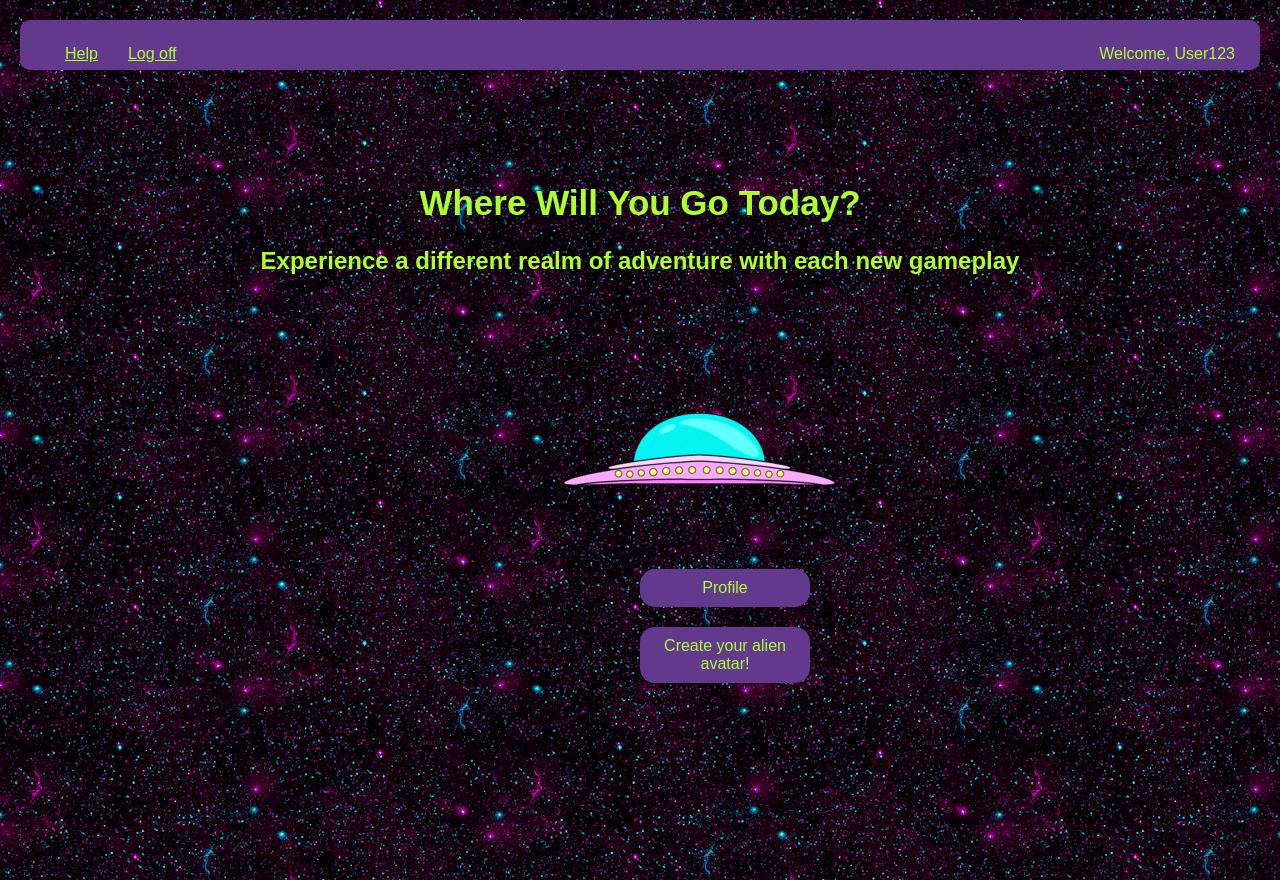
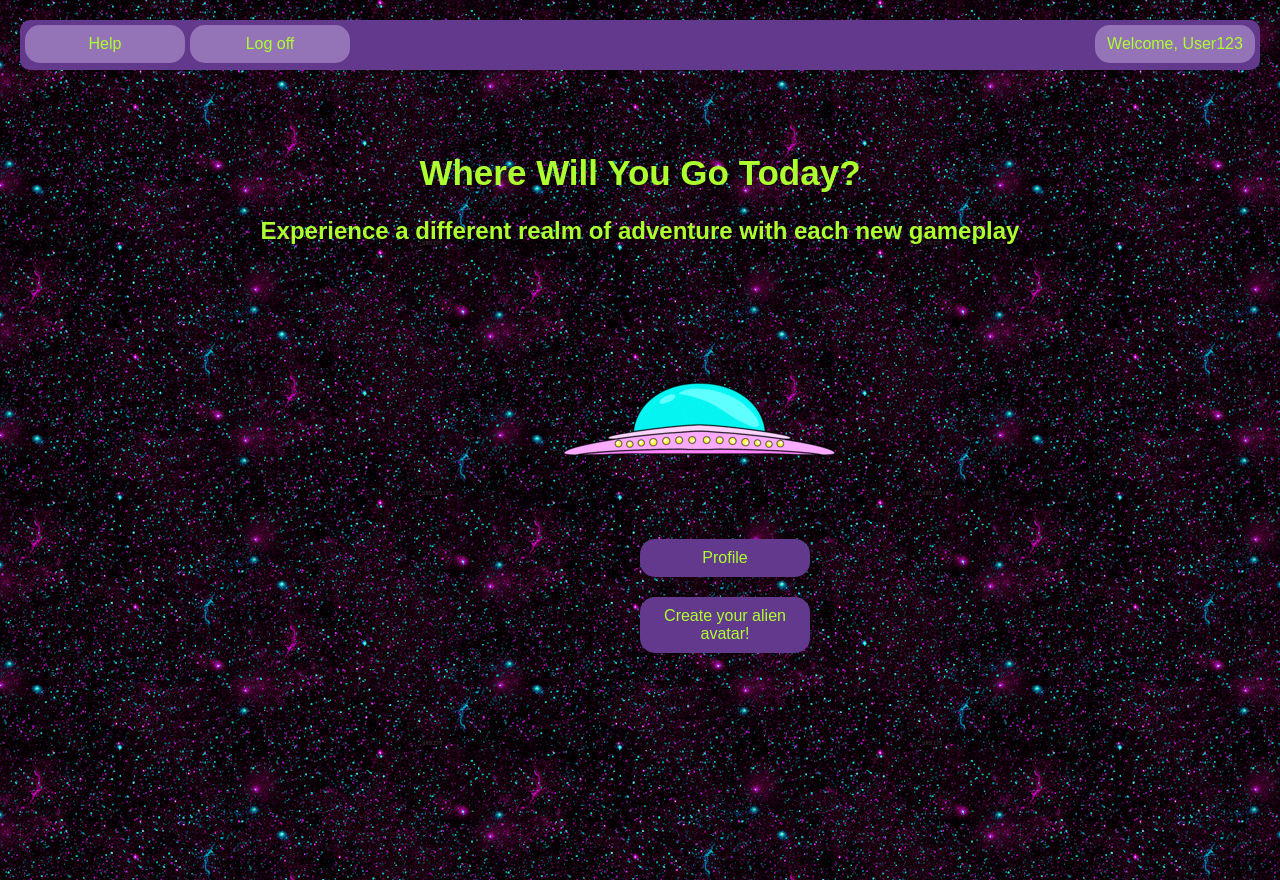
Before and after one commit to eakleine/cis440-tag, a plain HTML site: page ProjectTemplate/dashboard.html in a window 1280 px wide. Shown: the top 880 px of the page. Drawn offline with nearby package versions, Linux system fonts and the light colour scheme.

Commit message:
Add files via upload

```diff
--- a/ProjectTemplate/dashboard.html
+++ b/ProjectTemplate/dashboard.html
@@ -46,14 +46,14 @@
         }
 
         .side1 {
-            padding-left: 20px;
             float: left;
-            margin: 5px;
+            margin: 20px;
+            padding: 20px 20px;
+            margin-left: -15px;
             color: greenyellow;
         }
 
-        #side2 {
-            padding-right: 20px;
+        .side2 {
             float: right;
             margin: 5px;
             color: greenyellow;
@@ -61,7 +61,7 @@
 
         h1 {
             font-size: 35px;
-            padding-top: 70px;
+            padding-top: 40px;
         }
 
         footer {
@@ -107,6 +107,23 @@
             padding-left: 560px;
         }
 
+        #nav_bar {
+            display:inline-block;
+            background-color: rgb(148, 115, 182);
+            /*float: center;*/
+            width: 150px;
+            text-align: center;
+            padding: 10px 5px;
+            margin-top: -15px;
+            text-decoration: none;
+            color: greenyellow;
+            border-top-left-radius: 15px;
+            border-top-right-radius: 15px;
+            border-bottom-left-radius: 15px;
+            border-bottom-right-radius: 15px;
+
+        }
+
     </style>
 </head>
 
@@ -114,10 +131,10 @@
 
     <header>
         <nav>
-            <a class="side1" href="help.html">Help</a>
+            <a id="nav_bar"class="side1" href="help.html">Help</a>
 <!--            <a class="side1" onclick="LogOff()">Logout</a>-->
-            <a class="side1" href="#" onclick="LogOff()">Log off</a>
-            <a id="side2">Welcome, User123</a>
+            <a id="nav_bar"class="side1" href="#" onclick="LogOff()">Log off</a>
+            <a id="nav_bar"class="side2">Welcome, User123</a>
         </nav>
     </header>
 
```
